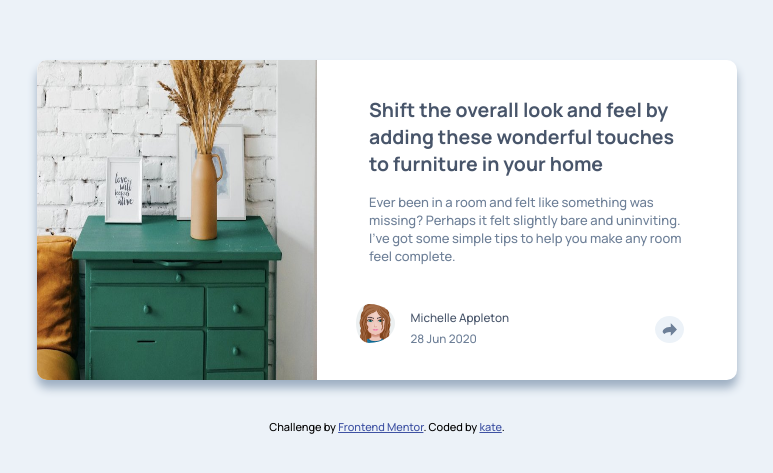
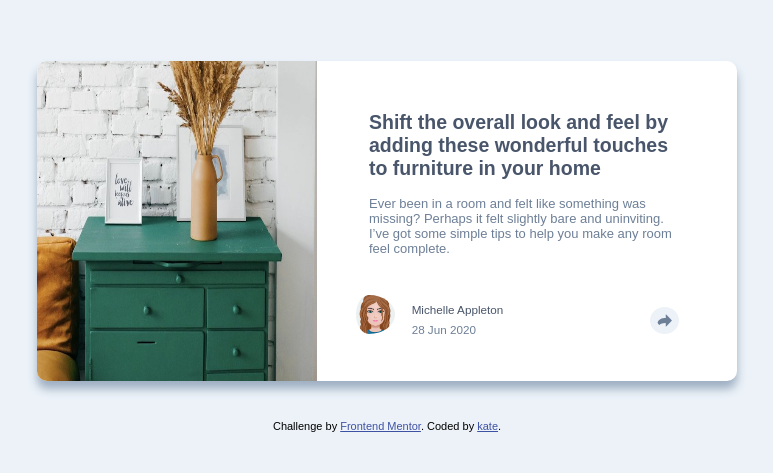
Before and after one commit to sunnyandkate/articlePreview, a plain HTML site: page index.html in a window 1280 px wide. Shown: the part 173-646 px from the top of the page, without its empty margins (253-1026 px from the left). Drawn offline with Linux system fonts and the light colour scheme.

Commit message:
Update index.html

```diff
--- a/index.html
+++ b/index.html
@@ -5,9 +5,7 @@
   <meta name="viewport" content="width=device-width, initial-scale=1.0"> <!-- displays site properly based on user's device -->
 
   <link rel="icon" type="image/png" sizes="32x32" href="./images/favicon-32x32.png">
-	<link rel="preconnect" href="https://fonts.gstatic.com">
-	<link href="https://fonts.googleapis.com/css2?family=Manrope:wght@500;700&display=swap" rel="stylesheet">
-    <link rel="stylesheet" href="styles.css" type="text/css">
+   <link rel="stylesheet" href="styles.css" type="text/css">
   <title>Frontend Mentor | Article preview component</title>
 
   <!-- Feel free to remove these styles or customise in your own stylesheet 👍 -->
```
